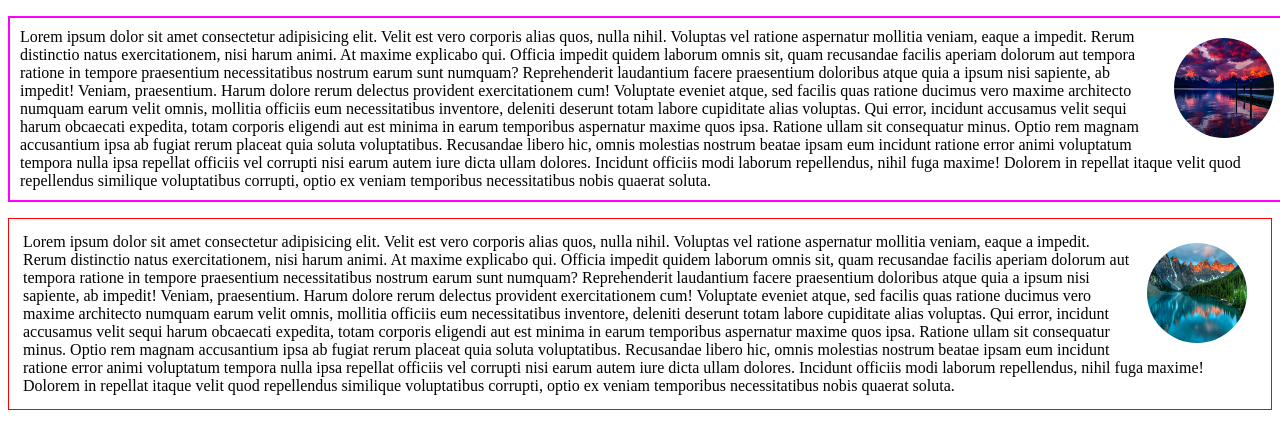
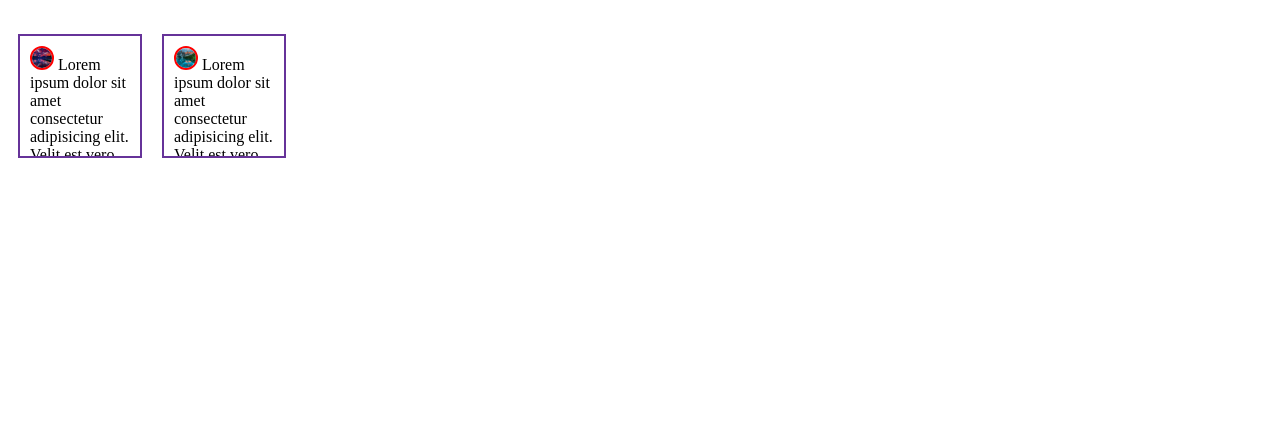
Before and after one commit to afsar410/practice, a plain HTML site: page Project-1/index.html in a window 1280 px wide. Drawn offline with Linux system fonts and the light colour scheme.

Commit message:
flot and overflow

```diff
--- a/Project-1/style.css
+++ b/Project-1/style.css
@@ -1,17 +1,23 @@
+img{
+    width: 20px;
+    height: 20px;
+    border-radius: 50%;
+    border: 2px solid red;
+}
 .img1 p{
-    width: 100%;
-    height: 50%;
-    border: 2px solid magenta;
+    border: 2px solid rebeccapurple;
     padding: 10px;
+    height: 100px;
+    width: 100px;overflow: scroll;
 }
-img{
+.img2 p{
+    border: 2px solid rebeccapurple;
+    padding: 10px;
     height: 100px;
     width: 100px;
-    border-radius: 50px;
-    float: inline-end;
-    margin: 10px ;
+    overflow: scroll;
 }
-.img2 p{
-    border: 1px solid red;
-    padding: 14px;
+div{
+    float: left;
+    margin: 10px;
 }
```
